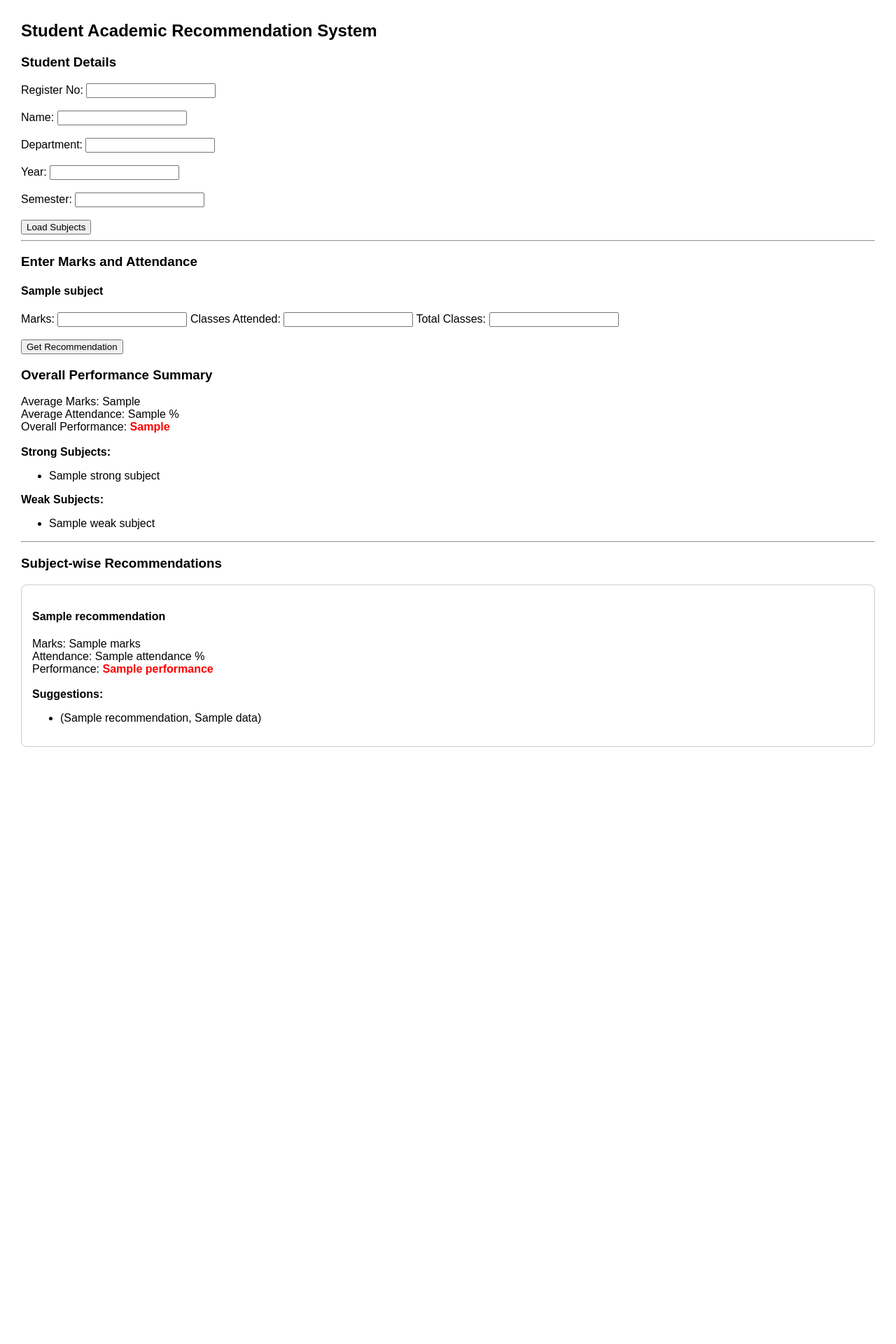
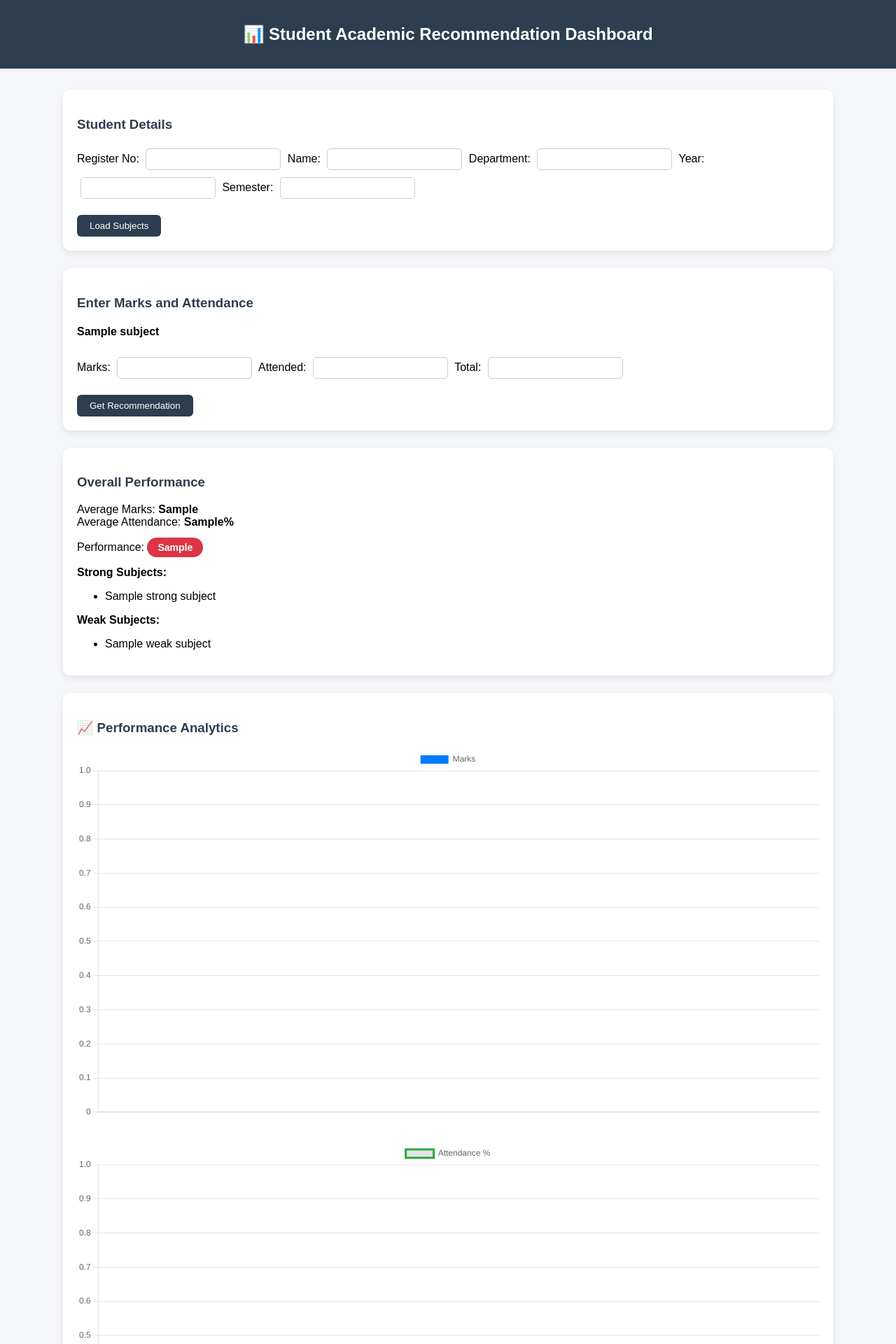
Before and after one commit to VaishnaviBabu17/student_recommendation, a Django app: template templates/home.html in a window 1280 px wide. Shown: the top 1920 px of the page at 70% size. Before the commit the page ends 1067 px from the top, so only its background shows below. Run offline with Django 5.2, Linux system fonts and the light colour scheme; the template is opened without the code that fills it: most values are stand-ins (such as "Sample title", 1, 10 or a date in 2020).

Commit message:
Final dashboard working version

```diff
--- a/templates/home.html
+++ b/templates/home.html
@@ -4,47 +4,94 @@
 <head>
     <title>Student Academic Recommendation System</title>
 
+    <script src="https://cdn.jsdelivr.net/npm/chart.js"></script>
+
     <style>
         body {
             font-family: Arial;
-            margin: 30px;
+            margin: 0;
+            background-color: #f4f6f9;
         }
 
-        .excellent {
-            color: green;
+        .header {
+            background: #2c3e50;
+            color: white;
+            padding: 15px;
+            text-align: center;
+        }
+
+        .container {
+            max-width: 1100px;
+            margin: 30px auto;
+        }
+
+        .card {
+            background: white;
+            border-radius: 10px;
+            padding: 20px;
+            margin-bottom: 25px;
+            box-shadow: 0px 4px 10px rgba(0,0,0,0.08);
+        }
+
+        .badge {
+            padding: 6px 15px;
+            border-radius: 20px;
+            color: white;
+            font-size: 14px;
             font-weight: bold;
         }
 
-        .good {
-            color: blue;
-            font-weight: bold;
+        .excellent { background-color: #28a745; }
+        .good { background-color: #007bff; }
+        .average { background-color: #ffc107; }
+        .poor { background-color: #dc3545; }
+
+        input {
+            padding: 7px;
+            margin: 5px;
+            border-radius: 5px;
+            border: 1px solid #ccc;
         }
 
-        .average {
-            color: orange;
-            font-weight: bold;
+        button {
+            padding: 8px 18px;
+            background-color: #2c3e50;
+            color: white;
+            border: none;
+            border-radius: 6px;
+            cursor: pointer;
         }
 
-        .poor {
-            color: red;
-            font-weight: bold;
+        button:hover {
+            background-color: #1a252f;
         }
 
-        .card {
-            border: 1px solid #ccc;
-            padding: 15px;
-            margin-bottom: 15px;
-            border-radius: 8px;
+        h3 {
+            color: #2c3e50;
+        }
+
+        .section-title {
+            margin-top: 15px;
+            color: #34495e;
+        }
+
+        canvas {
+            margin-top: 15px;
         }
     </style>
 </head>
 
 <body>
 
-<h2>Student Academic Recommendation System</h2>
+<div class="header">
+    <h2>📊 Student Academic Recommendation Dashboard</h2>
+</div>
 
-<!-- ================== FORM 1 : STUDENT DETAILS ================== -->
+<div class="container">
 
+<!-- ================= STUDENT DETAILS ================= -->
+
+<div class="card">
 <form method="POST">
     {% csrf_token %}
     <input type="hidden" name="action" value="load_subjects">
@@ -52,50 +99,49 @@
     <h3>Student Details</h3>
 
     Register No:
-    <input type="text" name="reg_no" required><br><br>
+    <input type="text" name="reg_no" required>
 
     Name:
-    <input type="text" name="name" required><br><br>
+    <input type="text" name="name" required>
 
     Department:
-    <input type="text" name="department" required><br><br>
+    <input type="text" name="department" required>
 
     Year:
-    <input type="number" name="year" required><br><br>
+    <input type="number" name="year" required>
 
     Semester:
-    <input type="number" name="semester" required><br><br>
+    <input type="number" name="semester" required>
 
-    <input type="submit" value="Load Subjects">
+    <br><br>
+    <button type="submit">Load Subjects</button>
 </form>
+</div>
 
-<hr>
-
-<!-- ================== FORM 2 : MARKS & ATTENDANCE ================== -->
+<!-- ================= MARK ENTRY ================= -->
 
 {% if subjects %}
 
+<div class="card">
 <h3>Enter Marks and Attendance</h3>
 
 <form method="POST">
     {% csrf_token %}
-
     <input type="hidden" name="action" value="get_recommendation">
 
     {% for subject in subjects %}
 
         <h4>{{ subject }}</h4>
 
-        <!-- ADD THIS LINE -->
         <input type="hidden" name="subjects" value="{{ subject }}">
 
         Marks:
         <input type="number" name="{{ subject }}_marks" required>
 
-        Classes Attended:
+        Attended:
         <input type="number" name="{{ subject }}_attended" required>
 
-        Total Classes:
+        Total:
         <input type="number" name="{{ subject }}_total" required>
 
         <br><br>
@@ -104,28 +150,26 @@
 
     <button type="submit">Get Recommendation</button>
 </form>
+</div>
 
 {% endif %}
 
-<!-- ================== RESULT SECTION ================== -->
+<!-- ================= RESULTS ================= -->
 
 {% if recommendations %}
 
-<h3>Overall Performance Summary</h3>
+<div class="card">
+<h3>Overall Performance</h3>
 
-Average Marks: {{ overall_marks }} <br>
-Average Attendance: {{ overall_attendance }} % <br>
+Average Marks: <b>{{ overall_marks }}</b><br>
+Average Attendance: <b>{{ overall_attendance }}%</b><br><br>
 
-Overall Performance:
-<span class="
-{% if overall_performance == 'Excellent' %}
-excellent
-{% elif overall_performance == 'Good' %}
-good
-{% elif overall_performance == 'Average' %}
-average
-{% else %}
-poor
+Performance:
+<span class="badge
+{% if overall_performance == 'Excellent' %} excellent
+{% elif overall_performance == 'Good' %} good
+{% elif overall_performance == 'Average' %} average
+{% else %} poor
 {% endif %}
 ">
 {{ overall_performance }}
@@ -133,7 +177,7 @@
 
 <br><br>
 
-<strong>Strong Subjects:</strong>
+<b>Strong Subjects:</b>
 <ul>
 {% for s in strong_subjects %}
 <li>{{ s }}</li>
@@ -142,7 +186,7 @@
 {% endfor %}
 </ul>
 
-<strong>Weak Subjects:</strong>
+<b>Weak Subjects:</b>
 <ul>
 {% for w in weak_subjects %}
 <li>{{ w }}</li>
@@ -151,40 +195,68 @@
 {% endfor %}
 </ul>
 
-<hr>
+</div>
+
+<!-- ================= PERFORMANCE ANALYTICS ================= -->
+
+<div class="card">
+<h3>📈 Performance Analytics</h3>
+
+<canvas id="marksChart"></canvas>
+<br>
+<canvas id="attendanceChart"></canvas>
+
+</div>
+
+<!-- ================= SUBJECT CARDS ================= -->
 
 <h3>Subject-wise Recommendations</h3>
 
-{% for subject, data in recommendations.items %}
+{% for data in recommendations %}
 
 <div class="card">
 
-<h4>{{ subject }}</h4>
+<h3>{{ data.subject }}</h3>
 
 Marks: {{ data.marks }} <br>
-Attendance: {{ data.attendance }} % <br>
+Attendance: {{ data.attendance }} % <br><br>
 
 Performance:
-<span class="
-{% if data.performance == 'Excellent' %}
-excellent
-{% elif data.performance == 'Good' %}
-good
-{% elif data.performance == 'Average' %}
-average
-{% else %}
-poor
+<span class="badge
+{% if data.performance == 'Excellent' %} excellent
+{% elif data.performance == 'Good' %} good
+{% elif data.performance == 'Average' %} average
+{% else %} poor
 {% endif %}
 ">
 {{ data.performance }}
 </span>
 
-<br><br>
+<h4 class="section-title">📈 Improvement Plan</h4>
+<ul>
+{% for i in data.improvement_plan %}
+<li>{{ i }}</li>
+{% endfor %}
+</ul>
 
-<b>Suggestions:</b>
+<h4 class="section-title">📚 Books</h4>
 <ul>
-    {% for r in data.recommendations %}
-        <li>{{ r }}</li>
+{% for b in data.books %}
+<li>{{ b }}</li>
+{% endfor %}
+</ul>
+
+<h4 class="section-title">🎓 Courses</h4>
+<ul>
+{% for c in data.courses %}
+<li>{{ c }}</li>
+{% endfor %}
+</ul>
+
+<h4 class="section-title">📝 Practice</h4>
+<ul>
+{% for p in data.practice %}
+<li>{{ p }}</li>
 {% endfor %}
 </ul>
 
@@ -192,7 +264,41 @@
 
 {% endfor %}
 
+<!-- ================= CHART SCRIPT ================= -->
+
+<script>
+const subjects = {{ subject_names|safe }};
+const marks = {{ marks_data|safe }};
+const attendance = {{ attendance_data|safe }};
+
+new Chart(document.getElementById('marksChart'), {
+    type: 'bar',
+    data: {
+        labels: subjects,
+        datasets: [{
+            label: 'Marks',
+            data: marks,
+            backgroundColor: '#007bff'
+        }]
+    }
+});
+
+new Chart(document.getElementById('attendanceChart'), {
+    type: 'line',
+    data: {
+        labels: subjects,
+        datasets: [{
+            label: 'Attendance %',
+            data: attendance,
+            borderColor: '#28a745',
+            fill: false
+        }]
+    }
+});
+</script>
+
 {% endif %}
 
+</div>
 </body>
 </html>
```
Also changed, not shown: students/views.py (+42 -26 lines), db.sqlite3. Lines whose indentation alone changed are shown as unchanged.
